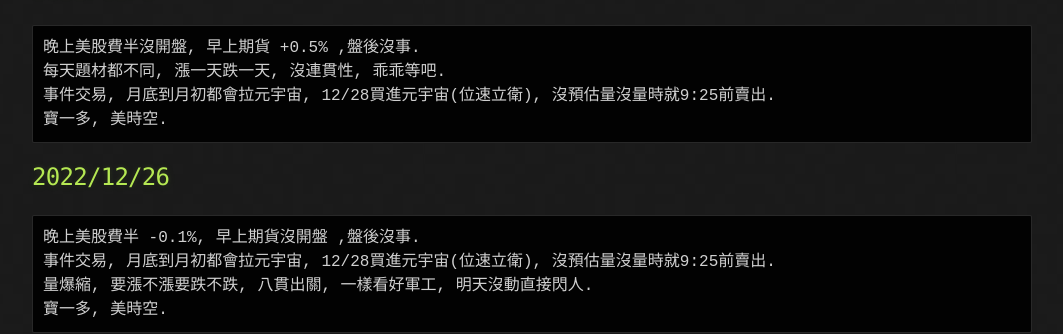
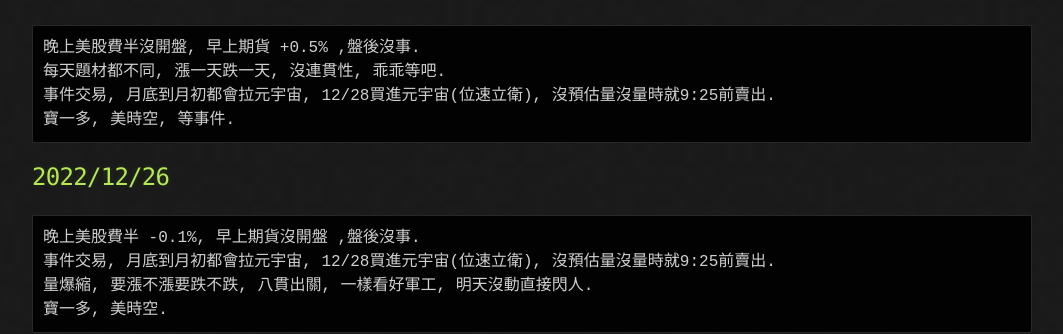
Before and after one commit to lepg5487/Stock_God, a Jekyll site: the page built from index.md, in a window 1280 px wide and 900 px high, scrolled down 388 px. Shown: the part 221-555 px from the top of the window, without its empty margins (108-1171 px from the left). Built offline with Jekyll 4.4.1, drawn with Linux system fonts in a browser that asks for light colours; our own code applies the rules of GitHub Pages for plain Markdown files.

Commit message:
Update index.md

````diff
--- a/index.md
+++ b/index.md
@@ -23,7 +23,7 @@ layout: testlayouts
 晚上美股費半沒開盤, 早上期貨 +0.5% ,盤後沒事.
 每天題材都不同, 漲一天跌一天, 沒連貫性, 乖乖等吧.
 事件交易, 月底到月初都會拉元宇宙, 12/28買進元宇宙(位速立衛), 沒預估量沒量時就9:25前賣出.
-寶一多, 美時空.
+寶一多, 美時空, 等事件.
 ```
 
 ## 2022/12/26
````
